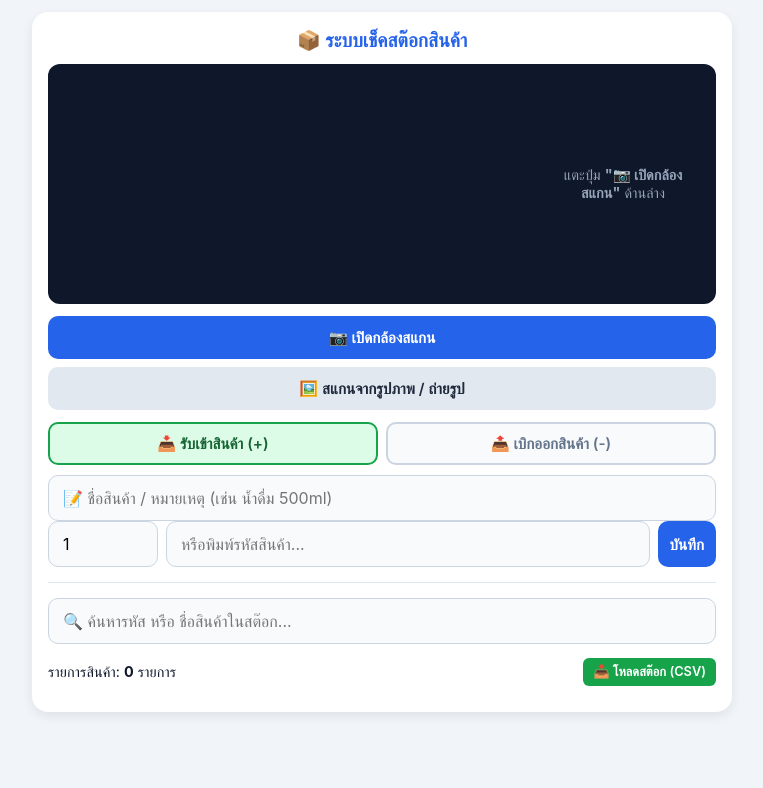
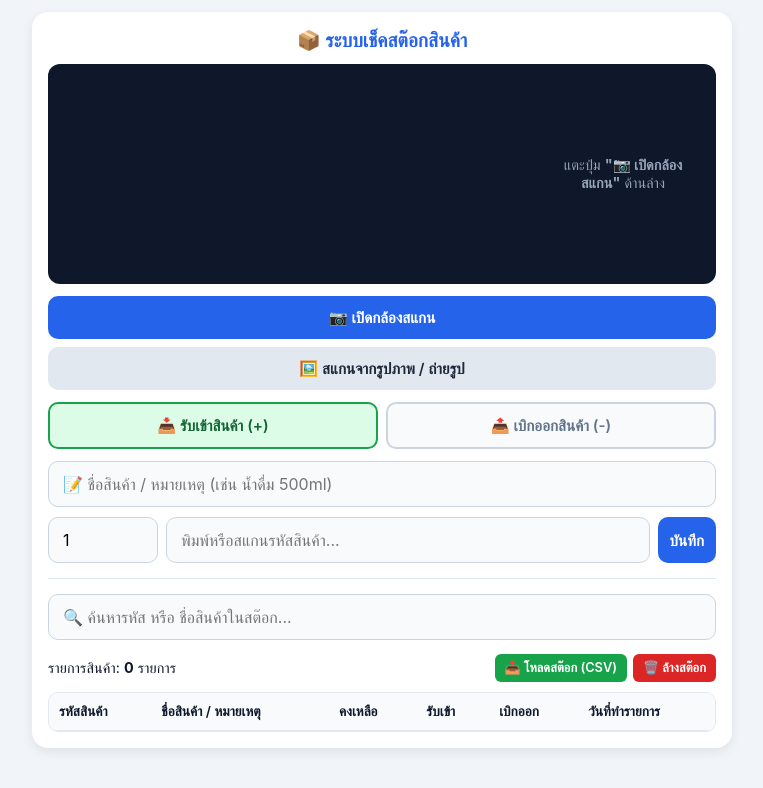
Before and after one commit to lasermk1997-hash/barcode-scanner, a plain HTML site: page index.html in a window 1280 px wide. Shown: the whole page, without its empty margins (258-1021 px from the left). Drawn offline with Linux system fonts and the light colour scheme.

Commit message:
Update index.html

```diff
--- a/index.html
+++ b/index.html
@@ -57,7 +57,7 @@
             background: #0f172a;
             border-radius: 12px;
             overflow: hidden;
-            min-height: 240px;
+            min-height: 220px;
             display: flex;
             align-items: center;
             justify-content: center;
@@ -88,10 +88,10 @@
             display: grid;
             grid-template-columns: 1fr 1fr;
             gap: 8px;
-            margin-bottom: 10px;
+            margin-bottom: 12px;
         }
         .mode-btn {
-            padding: 10px;
+            padding: 12px;
             border: 2px solid #cbd5e1;
             background: #f8fafc;
             border-radius: 10px;
@@ -112,10 +112,12 @@
             color: #991b1b;
         }
 
+        .form-group {
+            margin-bottom: 10px;
+        }
         .input-row {
             display: flex;
             gap: 8px;
-            margin-bottom: 10px;
         }
         input[type="text"], input[type="number"] {
             width: 100%;
@@ -241,22 +243,42 @@
     </div>
 
     <!-- ช่องกรอกข้อมูล -->
-    <input type="text" id="itemNameInput" placeholder="📝 ชื่อสินค้า / หมายเหตุ (เช่น น้ำดื่ม 500ml)">
+    <div class="form-group">
+        <input type="text" id="itemNameInput" placeholder="📝 ชื่อสินค้า / หมายเหตุ (เช่น น้ำดื่ม 500ml)">
+    </div>
 
-    <div class="input-row">
-        <input type="number" id="qtyInput" value="1" min="1" placeholder="จำนวน" style="max-width: 110px;">
-        <input type="text" id="manualCodeInput" placeholder="หรือพิมพ์รหัสสินค้า...">
-        <button type="button" id="btnManualAdd" class="btn-primary" style="white-space: nowrap;">บันทึก</button>
+    <div class="form-group">
+        <div class="input-row">
+            <input type="number" id="qtyInput" value="1" min="1" placeholder="จำนวน" style="max-width: 110px;">
+            <input type="text" id="manualCodeInput" placeholder="พิมพ์หรือสแกนรหัสสินค้า...">
+            <button type="button" id="btnManualAdd" class="btn-primary" style="white-space: nowrap;">บันทึก</button>
+        </div>
     </div>
 
     <hr style="border: 0; border-top: 1px solid #e2e8f0; margin: 15px 0;">
 
     <!-- ช่องค้นหาสต๊อก -->
-    <input type="text" id="searchInput" placeholder="🔍 ค้นหารหัส หรือ ชื่อสินค้าในสต๊อก...">
+    <div class="form-group">
+        <input type="text" id="searchInput" placeholder="🔍 ค้นหารหัส หรือ ชื่อสินค้าในสต๊อก...">
+    </div>
 
     <!-- จัดการข้อมูล -->
     <div class="action-bar">
         <div style="font-size: 0.9rem;">รายการสินค้า: <strong id="totalCount">0</strong> รายการ</div>
         <div class="export-group">
             <button type="button" id="btnExport" class="btn-success btn-sm">📥 โหลดสต๊อก (CSV)</button>
-            <button type="button" id="btnClear" class="btn-
+            <button type="button" id="btnClear" class="btn-danger btn-sm">🗑️ ล้างสต๊อก</button>
+        </div>
+    </div>
+
+    <!-- ตารางสต๊อกสินค้า -->
+    <div class="table-wrapper">
+        <table>
+            <thead>
+                <tr>
+                    <th>รหัสสินค้า</th>
+                    <th>ชื่อสินค้า / หมายเหตุ</th>
+                    <th>คงเหลือ</th>
+                    <th>รับเข้า</th>
+                    <th>เบิกออก</th>
+                    <th>วันที่ทำรายการ</th>
```
